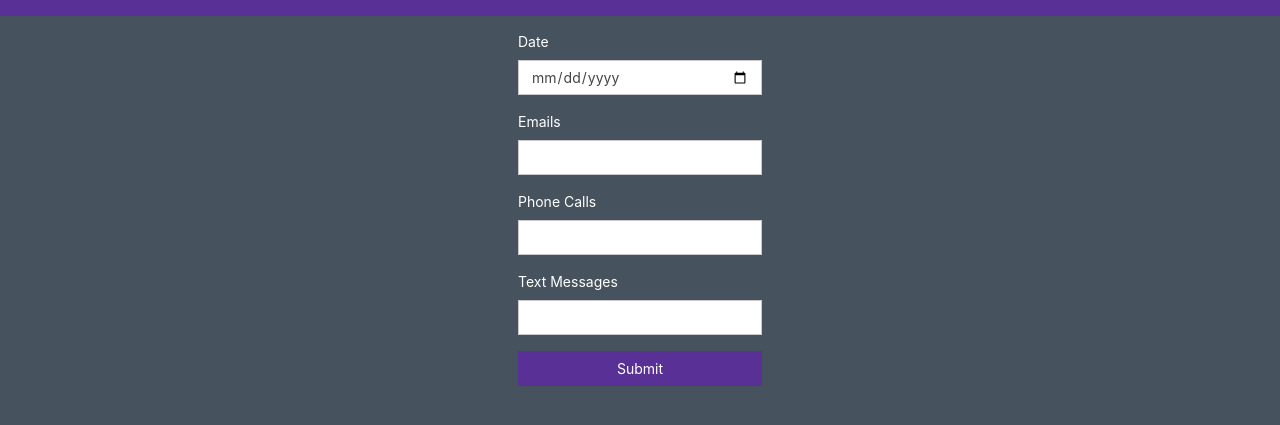
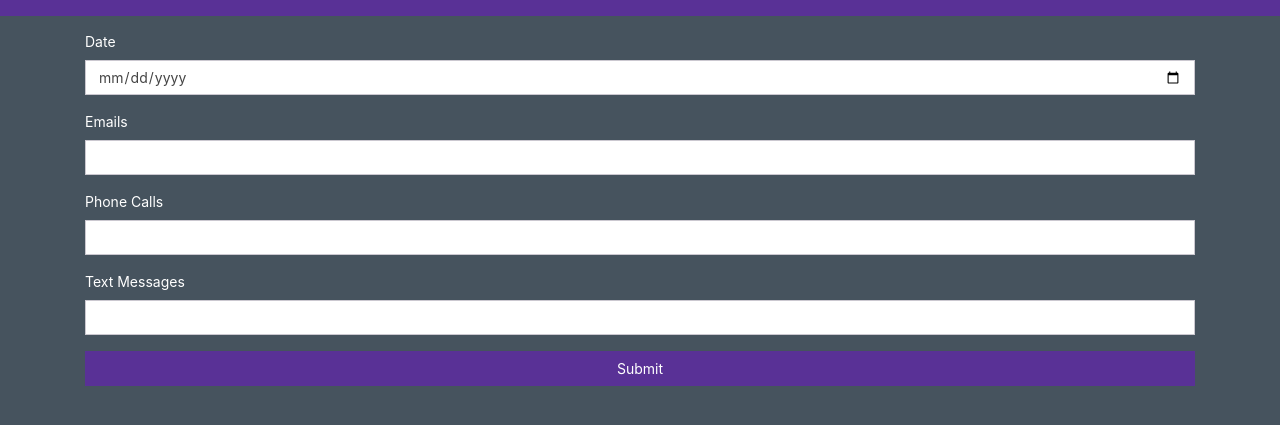
Before and after one commit to timdockins/tigertrack, a website: page public/index.html in a window 1280 px wide. Shown: the part 59-484 px from the top of the page. Drawn offline with nearby package versions, Linux system fonts and the light colour scheme; files whose address does not match are found by name.

Commit message:
adjusting size

```diff
--- a/public/index.html
+++ b/public/index.html
@@ -19,10 +19,10 @@
 </nav>
 <div class="container" id="main-content">
     <div class="row justify-content-md-center">
-        <div class="col col-lg-2">
+        <div class="col col-sm-1 col-lg-2">
 
         </div>
-        <div class="col-sm-auto">
+        <div class="col-sm-12">
             <form>
                 <div class="form-group">
                     <label for="dateInput">Date</label>
@@ -43,7 +43,7 @@
                 <button type="submit" class="form-control btn btn-primary">Submit</button>
             </form>
         </div>
-        <div class="col col-lg-2">
+        <div class="col col-sm-1 col-lg-2">
 
         </div>
     </div>
```
